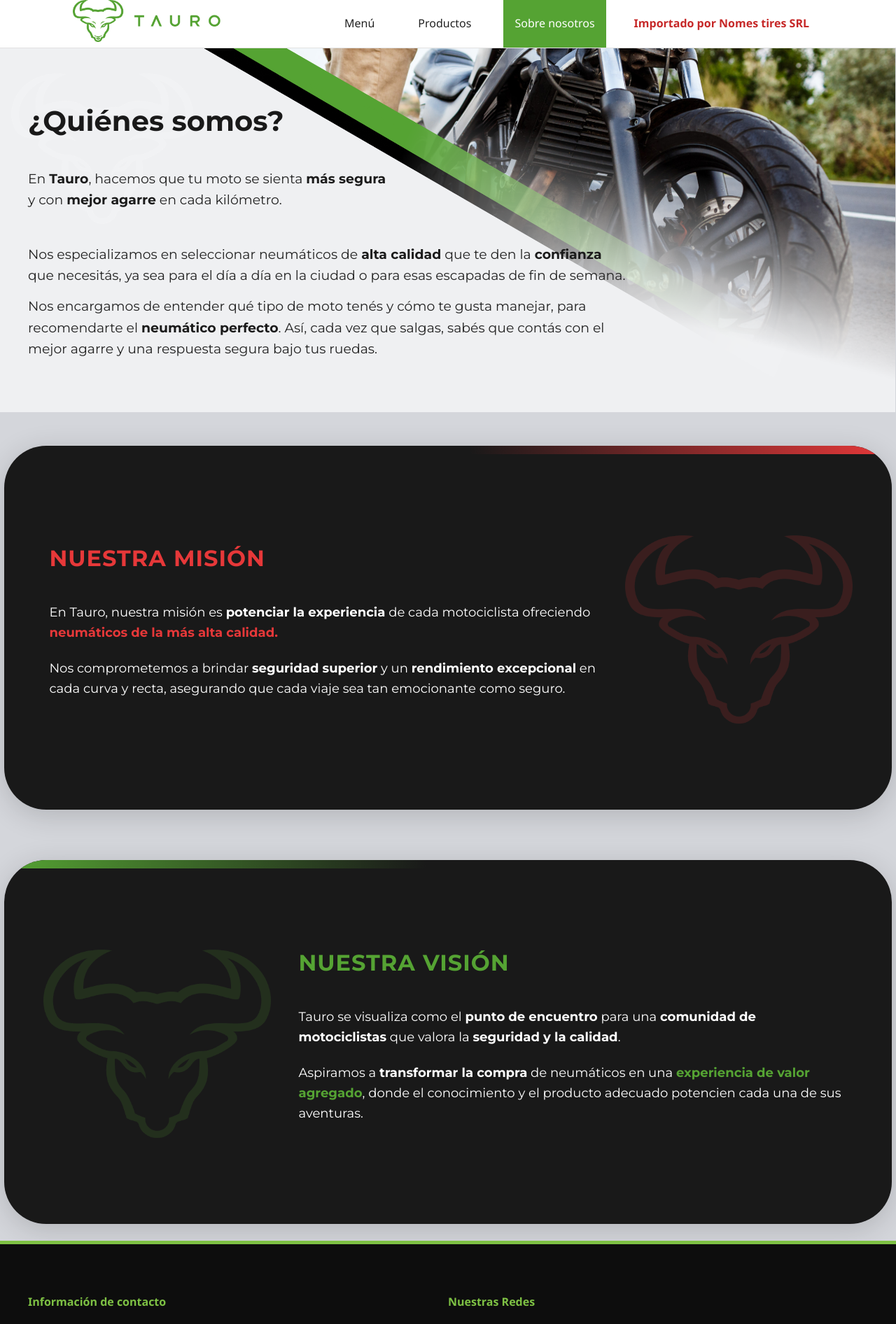
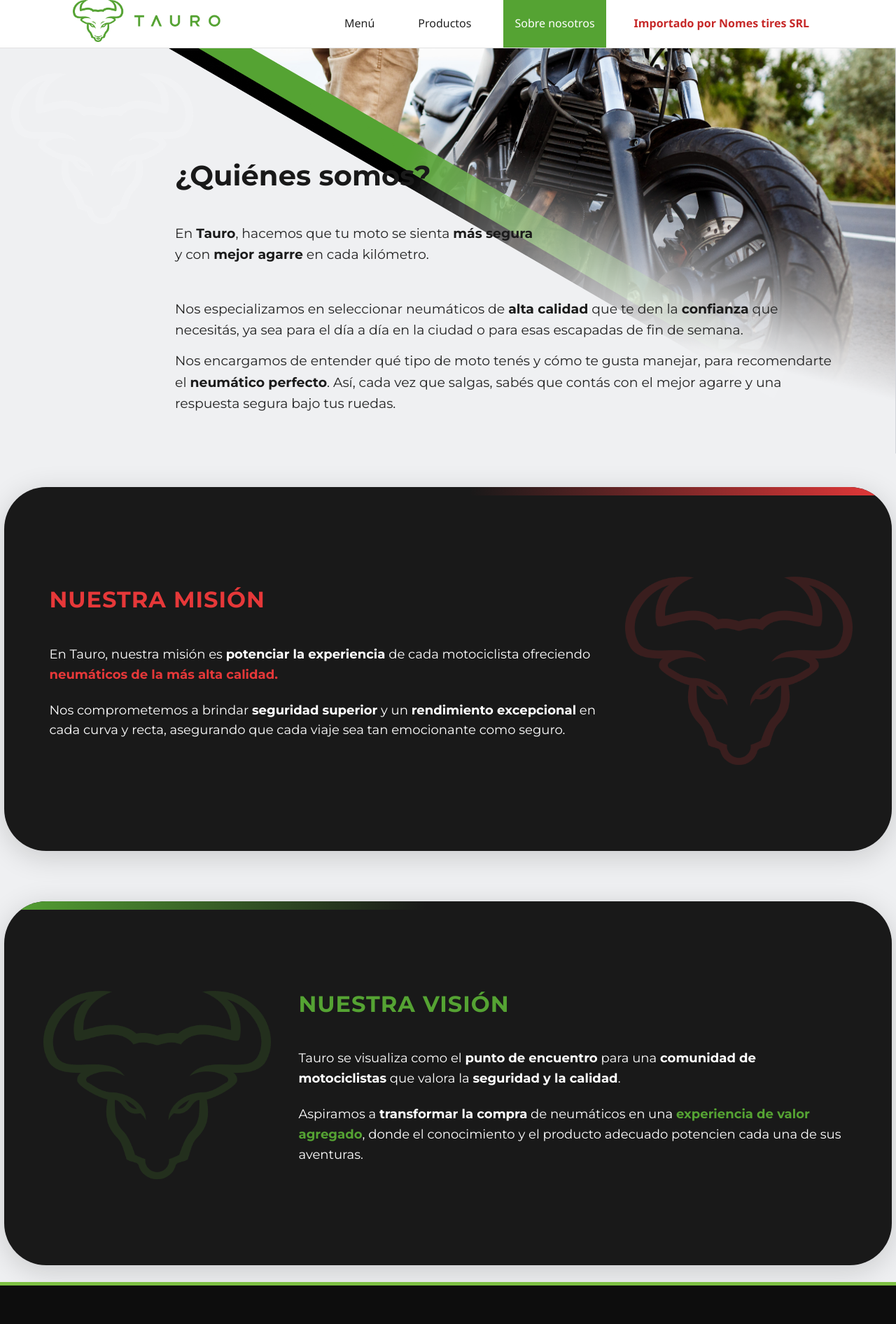
Before and after one commit to Mauro3jo/Tauro, a React (Vite) app in the folder Tauro/: page /sobre-nosotros in a window 1280 px wide. Shown: the top 1892 px of the page at 70% size. Built offline with nearby package versions, Linux system fonts and the light colour scheme; the HTML template or start-up script is replaced by a standard one.

Commit message:
cambios css

```diff
--- a/Tauro/src/components/SobreNosotros/Mision.css
+++ b/Tauro/src/components/SobreNosotros/Mision.css
@@ -1,7 +1,7 @@
 .mision-section {
   width: 100vw;
   min-width: 320px;
-  background: #D4D6DB;
+  background: #EFF0F2;
   display: flex;
   justify-content: center;
   align-items: center;
--- a/Tauro/src/components/SobreNosotros/QuienesSomos.css
+++ b/Tauro/src/components/SobreNosotros/QuienesSomos.css
@@ -43,8 +43,8 @@
 .quienes-somos-content {
   position: relative;
   z-index: 5;
-  padding: 72px 0 56px 40px; /* AJUSTE: antes era 80px */
-  max-width: 900px;
+  padding: 150px 0 56px 250px; /* AJUSTE: antes era 80px */
+  max-width: 1200px;
   display: flex;
   flex-direction: column;
   gap: 0;
--- a/Tauro/src/components/SobreNosotros/Vision.css
+++ b/Tauro/src/components/SobreNosotros/Vision.css
@@ -1,7 +1,7 @@
 .vision-section {
   width: 100vw;
   min-width: 320px;
-  background: #D4D6DB;
+  background: #EFF0F2;
   display: flex;
   justify-content: center;
   align-items: center;
```
